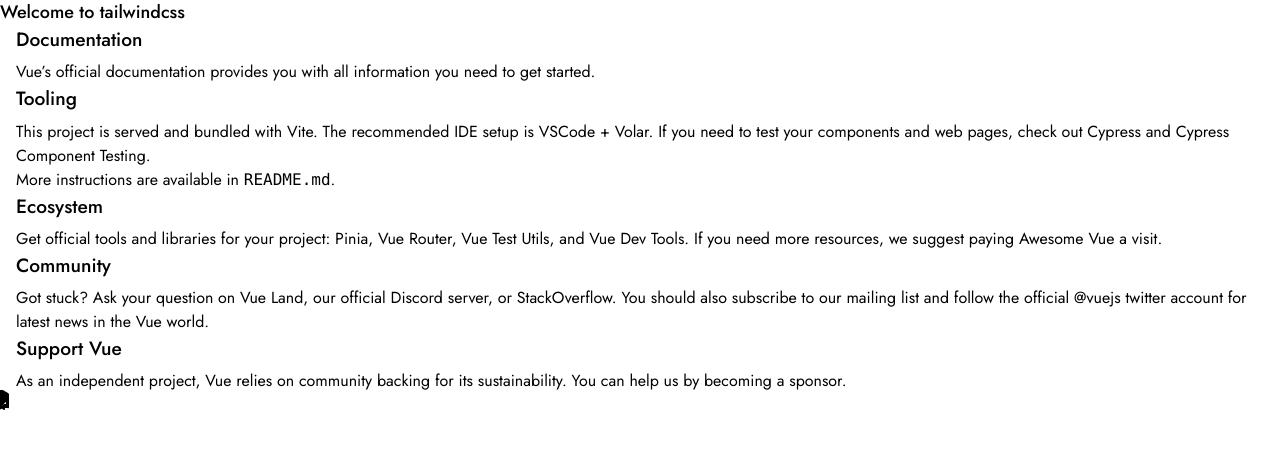
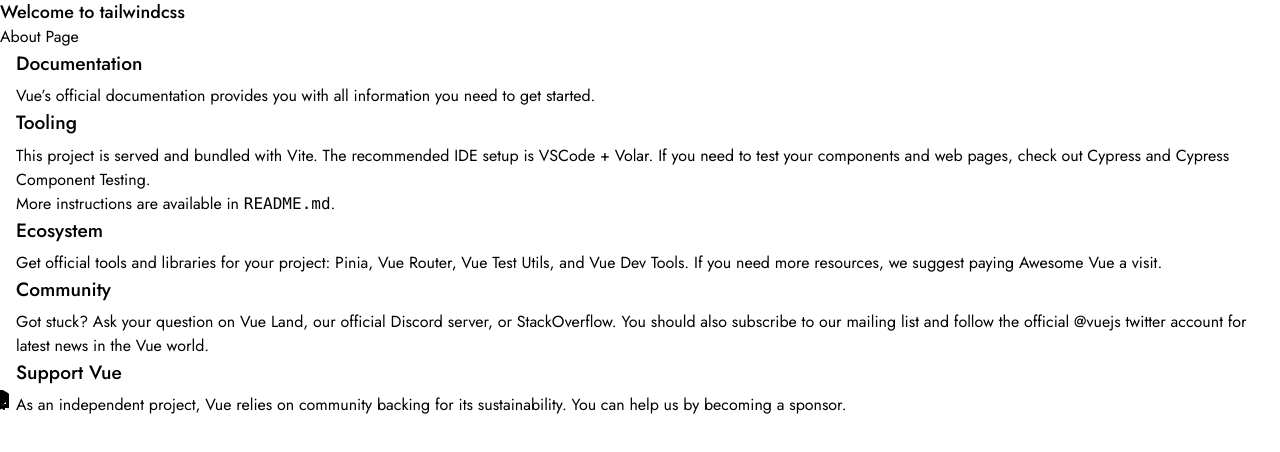
Before and after one commit to geekmaros/unify, a Vue app: page / in a window 1280 px wide. Shown: the top 452 px of the page. Built offline with nearby package versions, Linux system fonts and the light colour scheme.

Commit message:
feature/test about page

```diff
--- a/src/views/HomeView.vue
+++ b/src/views/HomeView.vue
@@ -5,6 +5,7 @@ import TheWelcome from '@/components/TheWelcome.vue'
 <template>
   <main>
     <h1 class="font-sans text-lg font-medium leading-140 text-78px">Welcome to tailwindcss</h1>
+    <router-link to="about">About Page</router-link>
     <TheWelcome />
   </main>
 </template>
```
